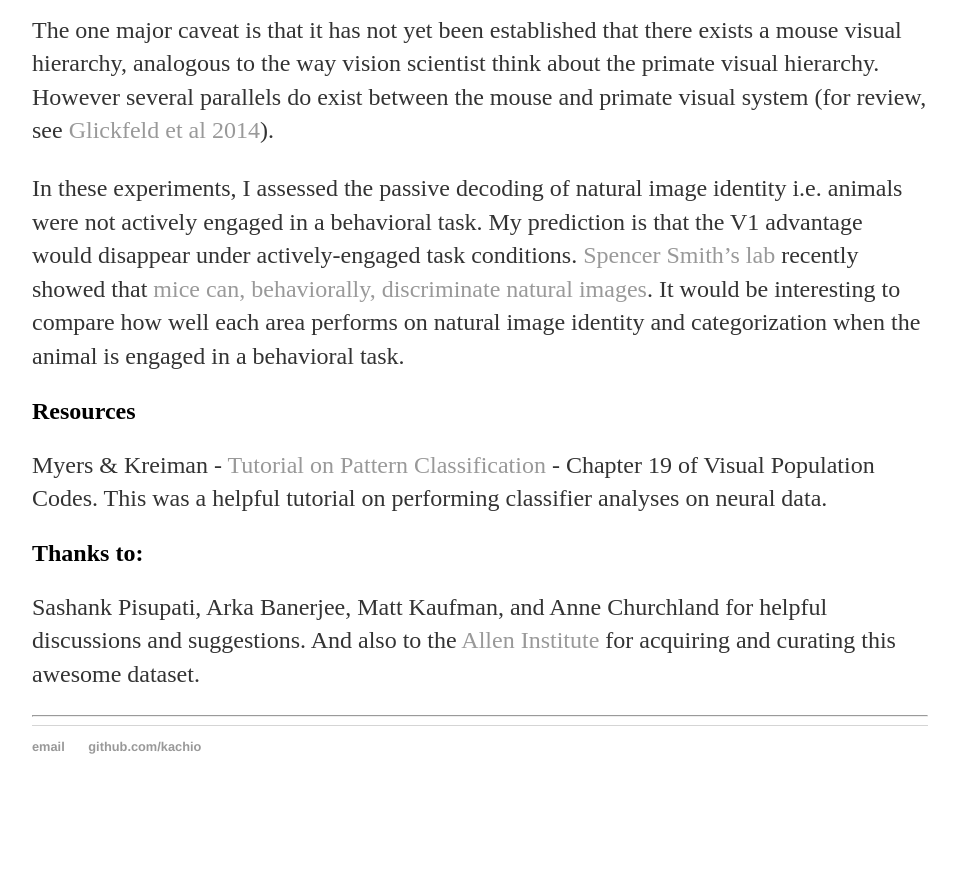
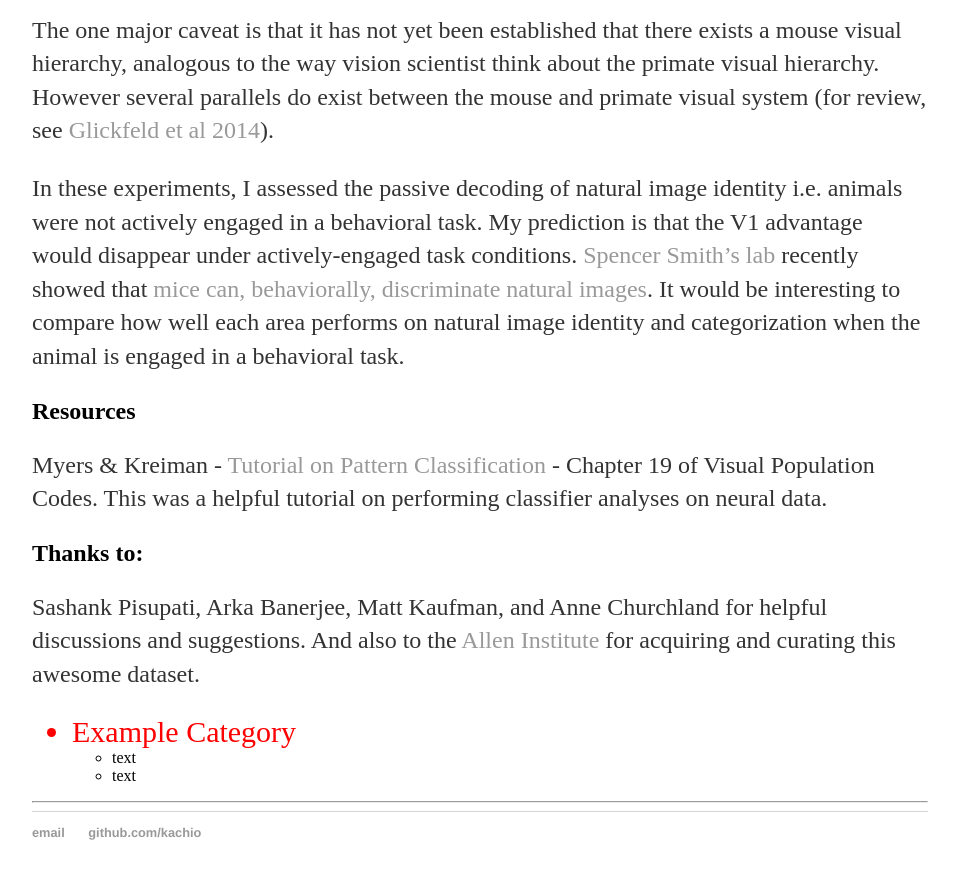
Before and after one commit to kachiO/kachio.github.io, a Jekyll site: the page built from _posts/2016-12-10-Decoding-Identity-of-Natural-Images.markdown, in a window 1280 px wide and 900 px high, scrolled down 6961 px. Shown: the top 879 px of the window, without its empty margins (160-1119 px from the left). Built offline with Jekyll 4.4.1, drawn with Linux system fonts in a browser that asks for light colours; before the commit the page ends 7775 px from its top, so only the background shows below that.

Commit message:
Update 2016-12-10-Decoding-Identity-of-Natural-Images.markdown

```diff
--- a/_posts/2016-12-10-Decoding-Identity-of-Natural-Images.markdown
+++ b/_posts/2016-12-10-Decoding-Identity-of-Natural-Images.markdown
@@ -107,3 +107,12 @@
 
 <h2>Thanks to:</h2>
 Sashank Pisupati, Arka Banerjee, Matt Kaufman, and Anne Churchland for helpful discussions and suggestions. And also to the [Allen Institute](alleninstitute.org) for acquiring and curating this awesome dataset.
+
+
+<ul>
+   <li style="color:red;font-size:30px">Example Category</li>
+   <ul>
+     <li> text</li>
+     <li> text</li>
+    </ul>
+ </ul>
```
